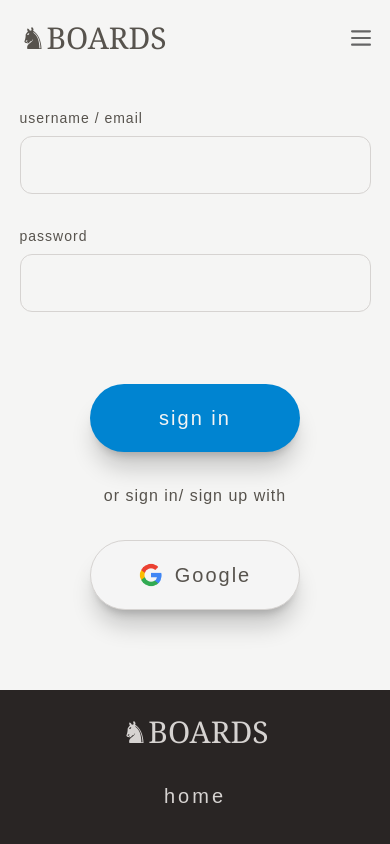
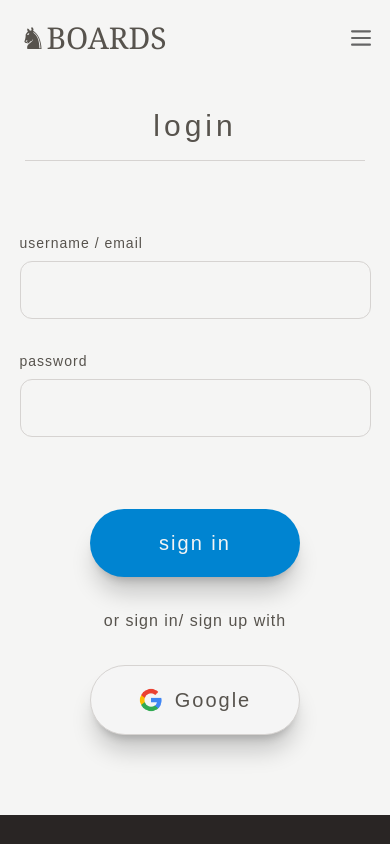
Before and after one commit to delgadociteriowa/boards-mint, a Next.js app: page /login in a window 390 px wide. Shown: the top 844 px of the page. Built offline with nearby package versions, Linux system fonts and the light colour scheme; no server answers.

Commit message:
feat: sectiontitle component

```diff
--- a/src/app/about/page.tsx
+++ b/src/app/about/page.tsx
@@ -6,6 +6,7 @@ import AboutTop from "../../assets/about_1.jpg";
 import AboutCenter from "../../assets/about_2.jpg";
 import AboutBottom from "../../assets/about_3.jpg";
 import Link from "next/link";
+import SectionTitle from "@/components/SectionTitle";
 
 const About = () => {
   return (
@@ -13,8 +14,7 @@ const About = () => {
       <Header/>
         <main>
           <section className="mx-auto max-w-[1200px] flex flex-wrap mb-10 mt-10">
-            <h3 className="text-3xl ml-4 tracking-[2px] mb-2 text-stone-600">about</h3>
-            <div className="w-full h-px bg-stone-300 mb-10"></div>
+            <SectionTitle title="about"/>
             <AboutCard color="bg-teal-500" title="Welcome" paragraph={`Boards is an easy and free platform with\n your favorite board games in a virtual version.\nNo hassle, no sign-ups.\nJust pick a game and let the fun begin.`}/>
             <AboutImage image={AboutTop} alt="A chess board made of cristal"/>
             <AboutImage image={AboutCenter} alt="Laptop, tablet and phone floating in an empty space"/>
--- a/src/app/games/page.tsx
+++ b/src/app/games/page.tsx
@@ -1,6 +1,7 @@
 import Header from "@/components/Header";
 import Footer from "@/components/Footer";
 import GameCardList from "@/components/GameCardList";
+import SectionTitle from "@/components/SectionTitle";
 
 const Games = () => {
   const games = [
@@ -18,8 +19,7 @@ const Games = () => {
       <Header/>
         <main className="min-h-[800px]">
           <section className="w-[90%] mx-auto max-w-[1200px] py-14 text-stone-600">
-            <h3 className="text-3xl ml-4 tracking-[2px] mb-2">games</h3>
-            <div className="w-full h-px bg-stone-300"></div>
+            <SectionTitle title="games"/>
             <GameCardList list={games}/>
           </section>
         </main>
--- a/src/app/login/page.tsx
+++ b/src/app/login/page.tsx
@@ -11,7 +11,7 @@ const Login = () => {
       <main>
         <section className="text-stone-700 mt-8 md:mt-34 mb-20 md:mb-40">
           <div className="flex flex-col md:flex-row gap-12 md:w-[60%] w-[90%] mx-auto">
-            <div className="flex-1 text-stone-200 p-8 rounded-3xl bg-teal-700 hidden md:block">
+            <div className="flex-1 text-stone-200 p-8 rounded-3xl bg-teal-700 hidden md:block h-[550px]">
               <h2 className="text-4xl font-brand font-thin tracking-[2px]">♞BOARDS</h2>
               <div className="w-full h-px mt-2 mb-6 bg-stone-300"></div>
               <p className="text-lg leading-relaxed ml-4 text-stone-100/90">
@@ -19,7 +19,7 @@ const Login = () => {
                 accessible to everyone.
               </p>
               <p className="text-lg leading-relaxed ml-4 mt-3 text-stone-100/80">
-                Sign up to save your games and continue playing whenever
+                Sign up to play online, save your games and continue playing whenever
                 you want.
               </p>
             </div>
--- a/src/app/saved/page.tsx
+++ b/src/app/saved/page.tsx
@@ -5,6 +5,7 @@ import Footer from "@/components/Footer";
 import LoadingComponent from "@/components/LoadingComponent";
 import SavedList from "@/components/SavedList";
 import { useSavedBoards } from "../hooks/useSavedBoards";
+import SectionTitle from "@/components/SectionTitle";
 
 const Saved = () => {
   const { boards, loading, error, status, handleDelete } = useSavedBoards();
@@ -16,10 +17,7 @@ const Saved = () => {
         :
         <main className="min-h-[800px]">
           <section className="w-[90%] mx-auto max-w-[1200px] py-14 text-stone-600">
-            <h2 className="text-3xl ml-4 tracking-[2px] mb-2">
-              saved games
-            </h2>
-            <div className="w-full h-px bg-stone-300"></div>
+            <SectionTitle title="saved games"/>
             <SavedList
               loading={loading}
               error={error}
--- a/src/components/LoginForm.tsx
+++ b/src/components/LoginForm.tsx
@@ -2,6 +2,7 @@ import Spinner from "./Spinner";
 import { useLogin } from "@/app/hooks/useLogin";
 import GoogleLogo from '@/assets/b-google.png'
 import Image from "next/image";
+import SectionTitle from "./SectionTitle";
 
 const LoginForm = () => {
 
@@ -9,6 +10,9 @@ const LoginForm = () => {
 
   return (
      <form onSubmit={handleLogin} className="flex flex-col gap-8 flex-1">
+      <div className="flex flex-col gap-2 md:hidden">
+        <SectionTitle title="login"/>
+      </div>
       <div className="flex flex-col gap-2">
         <label className="text-stone-600 tracking-[1px] text-sm">
           username / email
--- /dev/null
+++ b/src/components/SectionTitle.tsx
@@ -0,0 +1,32 @@
+type SectionTitleProps = {
+  title: string;
+};
+
+const SectionTitle = ({ title }: SectionTitleProps) => {
+  return (
+    <>
+      <h3 className="
+        w-full
+        text-center
+        md:w-auto
+        md:text-left
+        md:ml-4
+        text-3xl
+        md:tracking-[2px]
+        tracking-[4px]
+        mb-2
+        text-stone-600
+      ">{title}</h3>
+      <div className="
+        w-full
+        max-w-[97%]
+        h-px
+        bg-stone-300
+        mb-10
+        mx-auto
+      "></div>
+    </>
+  );
+};
+
+export default SectionTitle;
--- a/src/components/Spinner.tsx
+++ b/src/components/Spinner.tsx
@@ -1,8 +1,8 @@
 'use client';
 
-const Spinner = () => {
+const Spinner = ({wrapperHeight = '100'}) => {
   return (
-    <div className="flex h-full w-full items-center justify-center p-20">
+    <div className="flex w-full items-center justify-center" style={{ height: `${wrapperHeight}px`}}>
       <div className="spinner"/>
     </div>
   );
```
